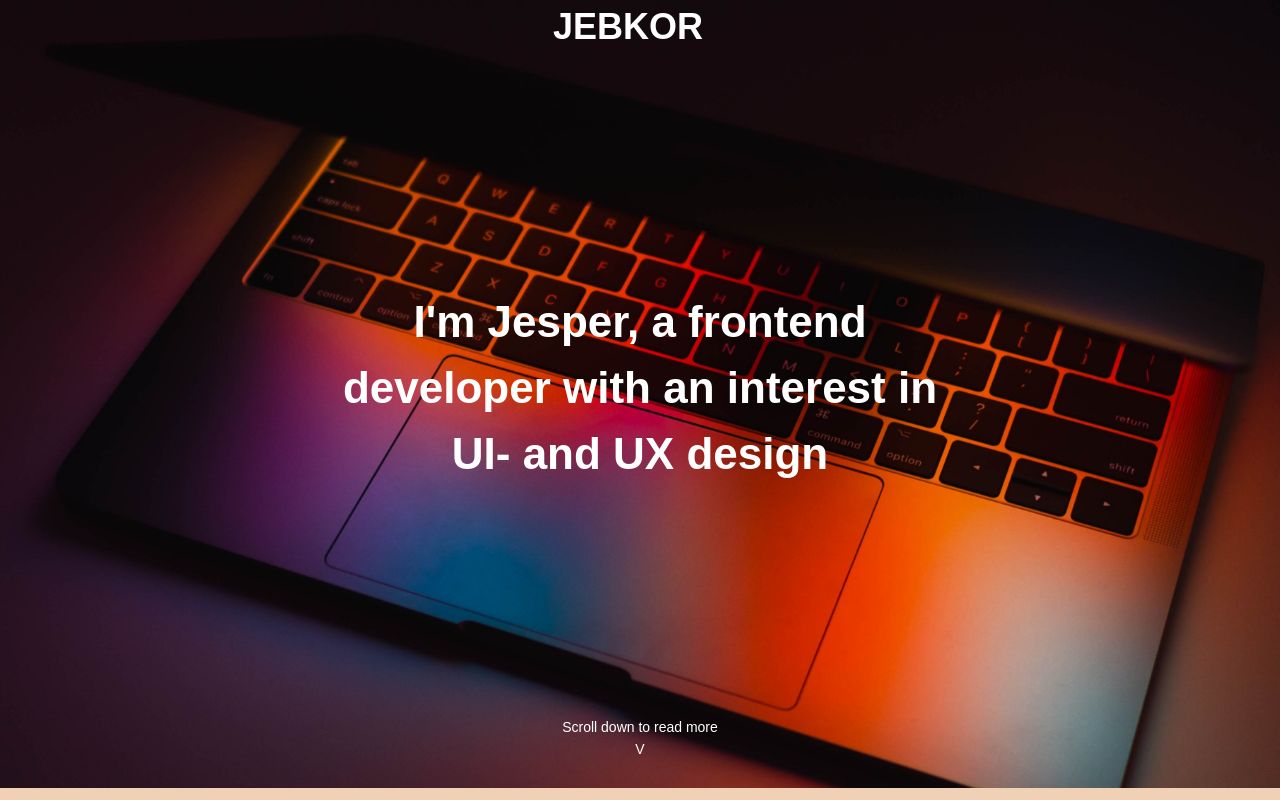
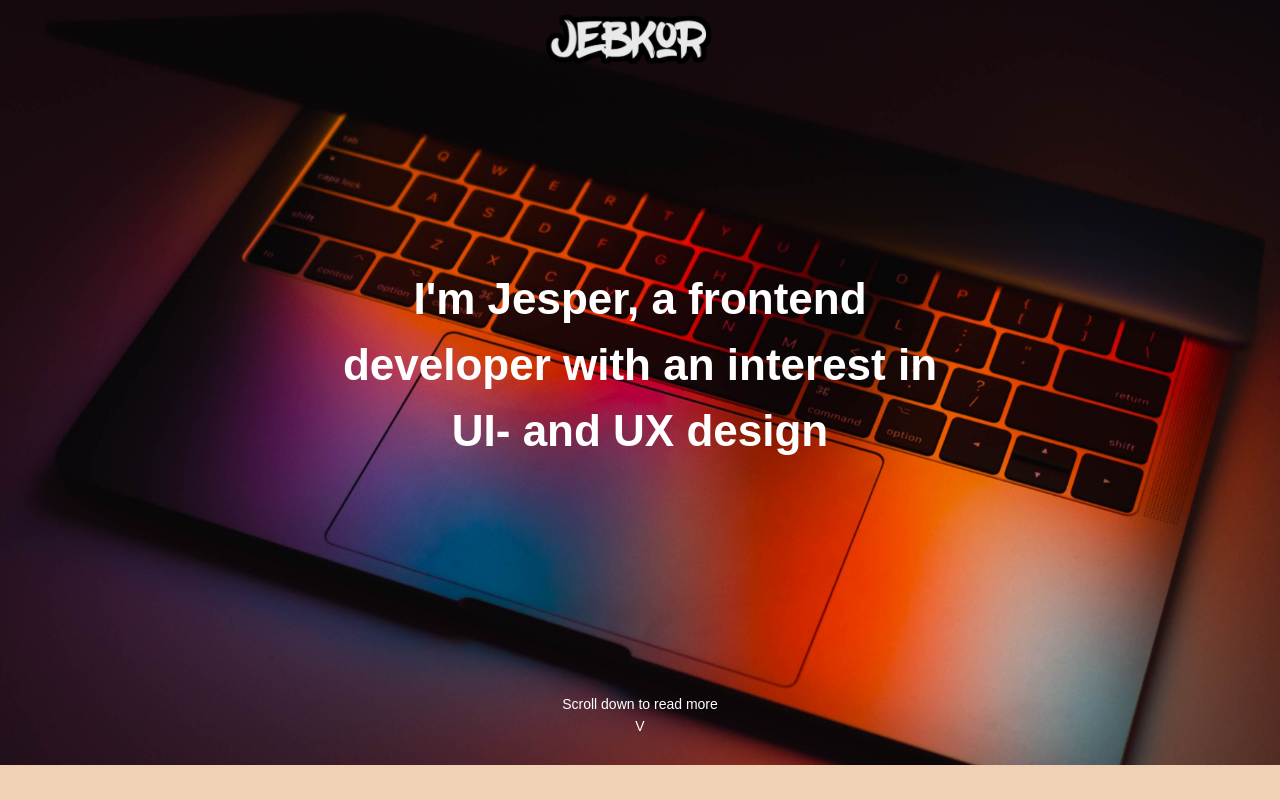
Before and after one commit to jebkor/jebkor.dk, a Vue app: page /#/ in a window 1280 px wide. Shown: the top 800 px of the page. Built offline with nearby package versions, Linux system fonts and the light colour scheme.

Commit message:
Add sticky header with logo
Prior to this change, there were just some text for my 'logo'.
The header is also sticky now, and in the future, a navigation menu
could be added.

```diff
--- a/src/components/organisms/Header.vue
+++ b/src/components/organisms/Header.vue
@@ -1,7 +1,7 @@
 <template>
   <v-row class="header">
     <v-col xs="12" class="logo text-center">
-      <h1>jebkor</h1>
+      <img src="assets/img/logo.png" alt="jebkor logo">
     </v-col>
   </v-row>
 </template>
@@ -18,11 +18,17 @@
   width: 100%;
   top: 0;
   z-index: 1;
+  position: sticky;
+  top: 0;
 
   .logo {
     color: #fff;
     text-transform: uppercase;
     font-size: 18px;
+
+    img {
+      max-width: 170px;
+    }
   }
 }
 </style>
--- a/src/styles/main.scss
+++ b/src/styles/main.scss
@@ -15,4 +15,5 @@
 
 .v-application {
   font-family: "Raleway", sans-serif !important;
+  margin-top: -85px;
 }
```
Also changed, not shown: public/assets/img/logo.png (added).
